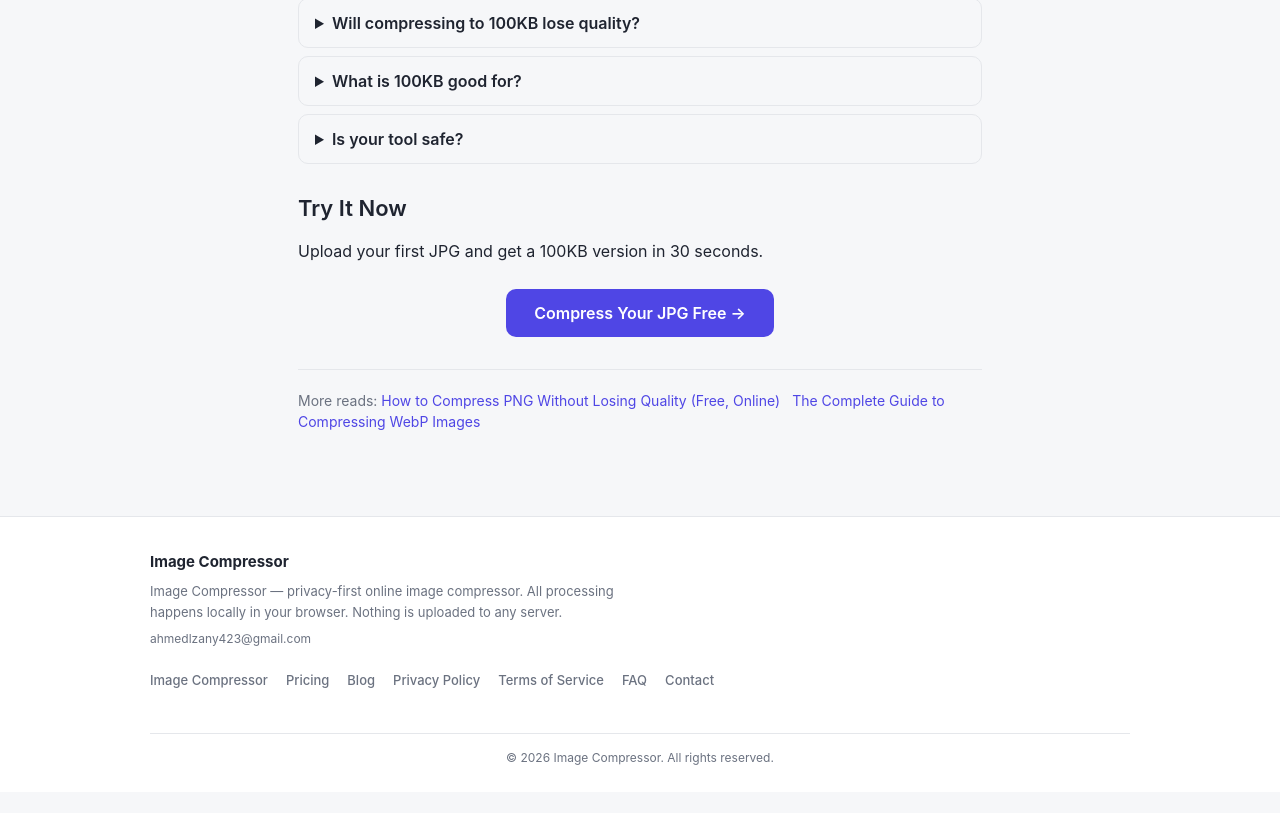
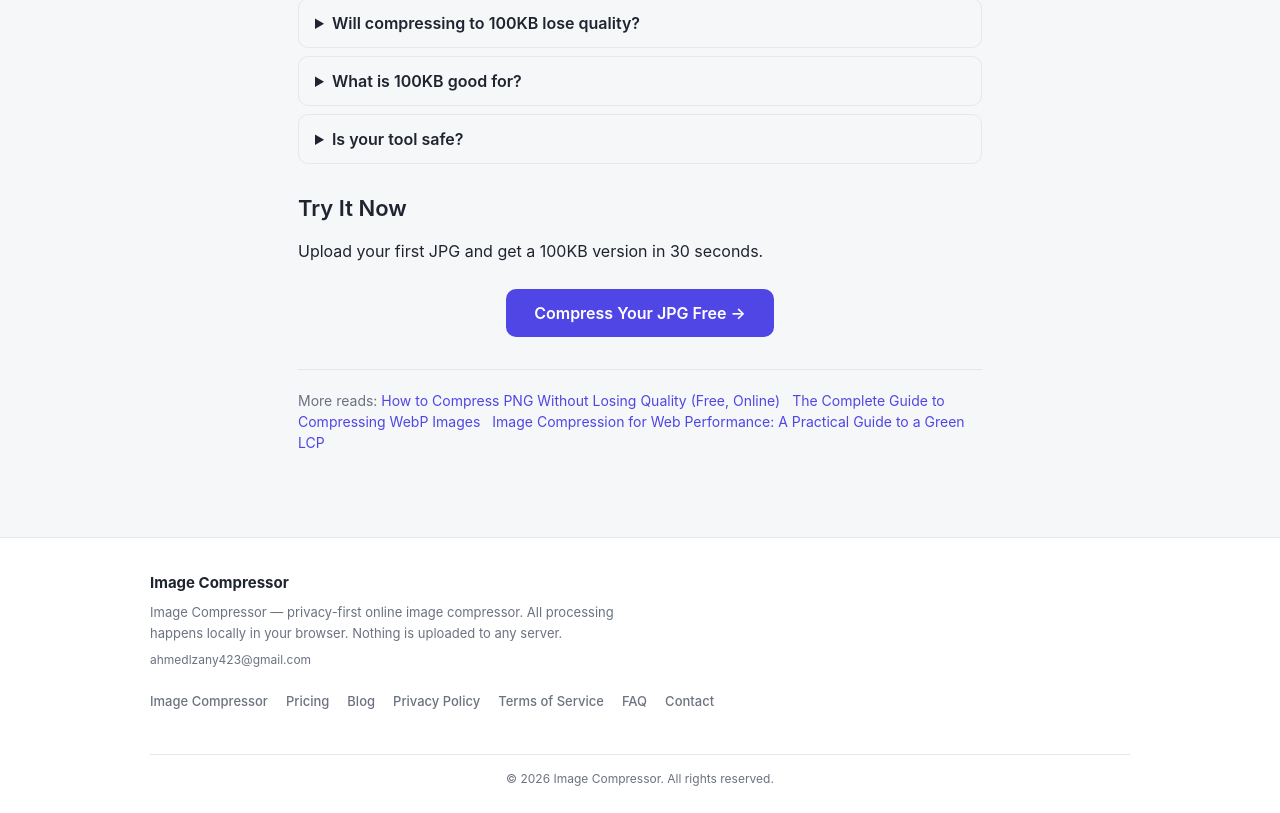
Before and after one commit to 863683348/image-compressor-saas, a Next.js app: page /en/blog/compress-jpg-under-100kb in a window 1280 px wide. Shown: the part 1442-2255 px from the top of the page. Before the commit the page ends 2234 px from the top, so only its background shows below. Built offline with nearby package versions, Linux system fonts and the light colour scheme; no server answers.

Commit message:
seo: P1 related-posts + P2 structured data (BreadcrumbList/FAQPage)

```diff
--- a/src/app/[lang]/blog/[slug]/page.tsx
+++ b/src/app/[lang]/blog/[slug]/page.tsx
@@ -149,7 +149,7 @@ export default async function Page({ params }: Props) {
         <p style={{ fontSize: 14, color: "var(--muted, #6b7280)" }}>
           {locale === "zh" ? "阅读更多：" : "More reads: "}
           {POSTS.filter((p) => p.slug !== post.slug)
-            .slice(0, 2)
+            .slice(0, 3)
             .map((p) => (
               <a key={p.slug} href={`${blogPath}/${p.slug}`} style={{ color: "var(--primary, #4f46e5)", marginRight: 12 }}>
                 {p.title[locale]}
```
